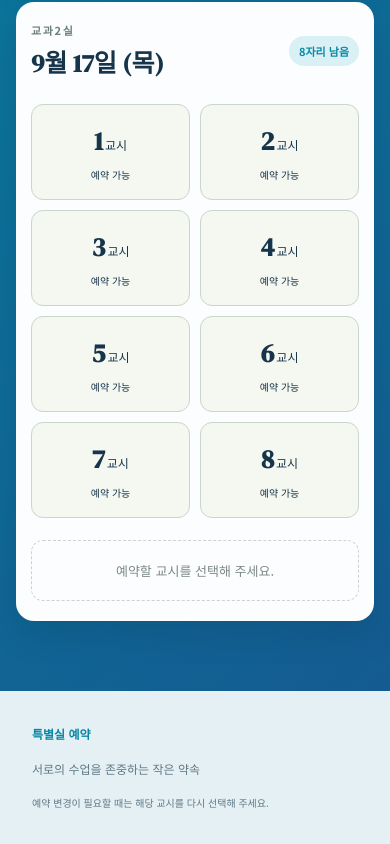
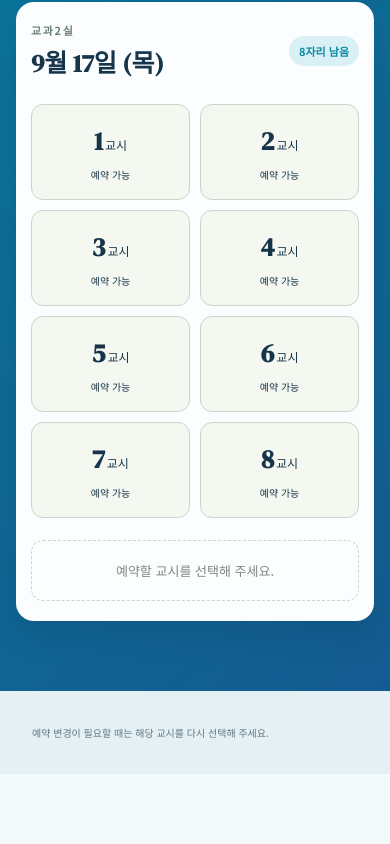
Before and after one commit to happydayveronica-cmyk/booking, a Next.js app: page / in a window 390 px wide. Shown: the part 706-1550 px from the top of the page. After the commit the page ends 1480 px from the top, so only its background shows below. Built offline with nearby package versions, Linux system fonts and the light colour scheme.

Commit message:
Remove left footer copy

```diff
--- a/app/globals.css
+++ b/app/globals.css
@@ -57,9 +57,7 @@ main { min-height:100vh; }
 .bookingDetail button { background:var(--orange); }
 .emptyGuide { margin-top:22px; padding:20px; border:1px dashed #cbd3cb; border-radius:12px; color:#7c8983; text-align:center; font-size:13px; }
 .notice { margin-top:10px; color:var(--orange); font-size:12px; text-align:center; }
-footer { display:flex; align-items:center; gap:20px; padding:34px max(5vw,32px); color:#607985; background:#e4f0f3; font-size:12px; }
-footer span { color:var(--green); font-weight:700; }
-footer small { margin-left:auto; }
+footer { display:flex; justify-content:flex-end; align-items:center; padding:34px max(5vw,32px); color:#607985; background:#e4f0f3; font-size:12px; }
 @media(max-width:800px) {
   .topbar { align-items:flex-start; }
   .brand { align-items:flex-start; flex-direction:column; gap:10px; }
@@ -70,8 +68,7 @@ footer small { margin-left:auto; }
   .calendarCard,.scheduleCard { min-height:auto; padding:20px 15px; }
   .bookingForm { grid-template-columns:1fr; }
   .bookingForm p { grid-column:auto; }
-  footer { align-items:flex-start; flex-direction:column; gap:6px; }
-  footer small { margin-left:0; }
+  footer { justify-content:flex-start; }
 }
 @media(max-width:480px) {
   .topbar { min-height:0; padding:14px 16px; }
--- a/app/page.tsx
+++ b/app/page.tsx
@@ -203,7 +203,7 @@ export default function Home() {
         </article>
       </section>
 
-      <footer><span>특별실 예약</span><p>서로의 수업을 존중하는 작은 약속</p><small>예약 변경이 필요할 때는 해당 교시를 다시 선택해 주세요.</small></footer>
+      <footer><small>예약 변경이 필요할 때는 해당 교시를 다시 선택해 주세요.</small></footer>
     </main>
   );
 }
```
